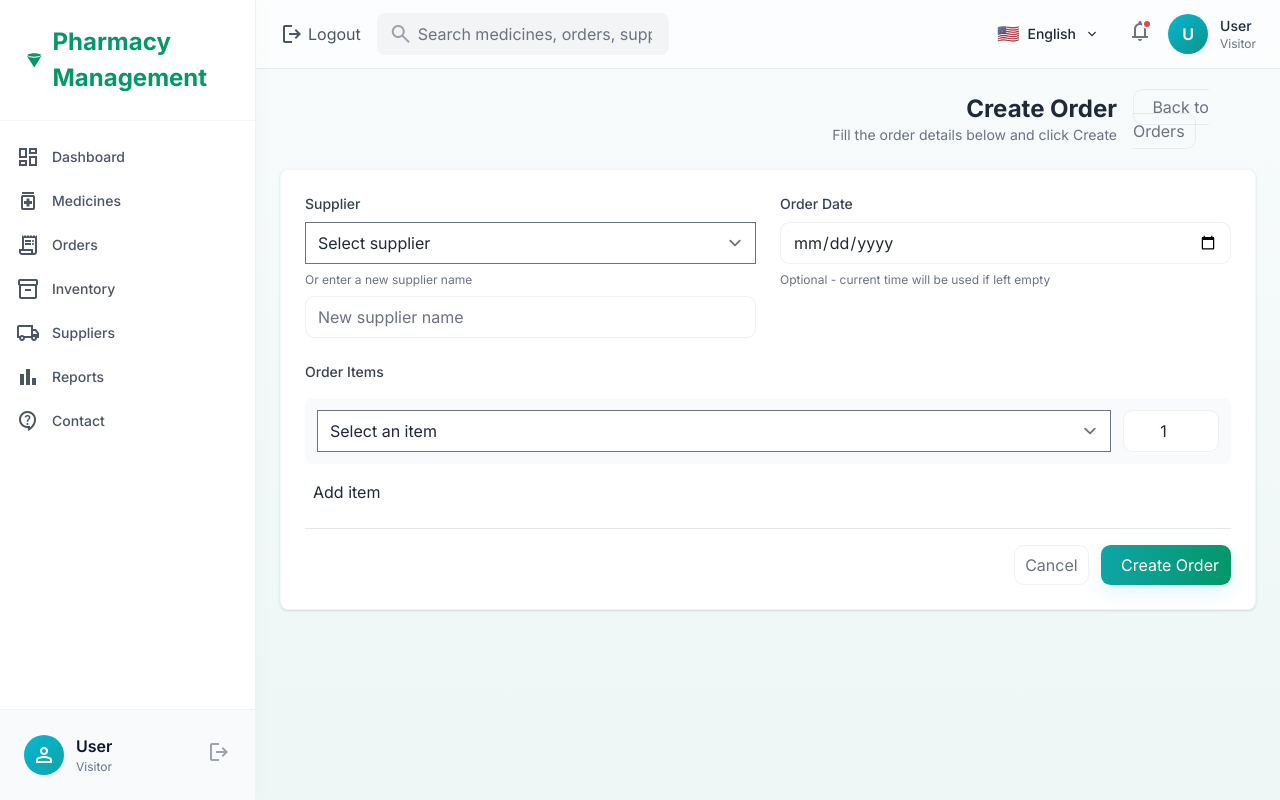
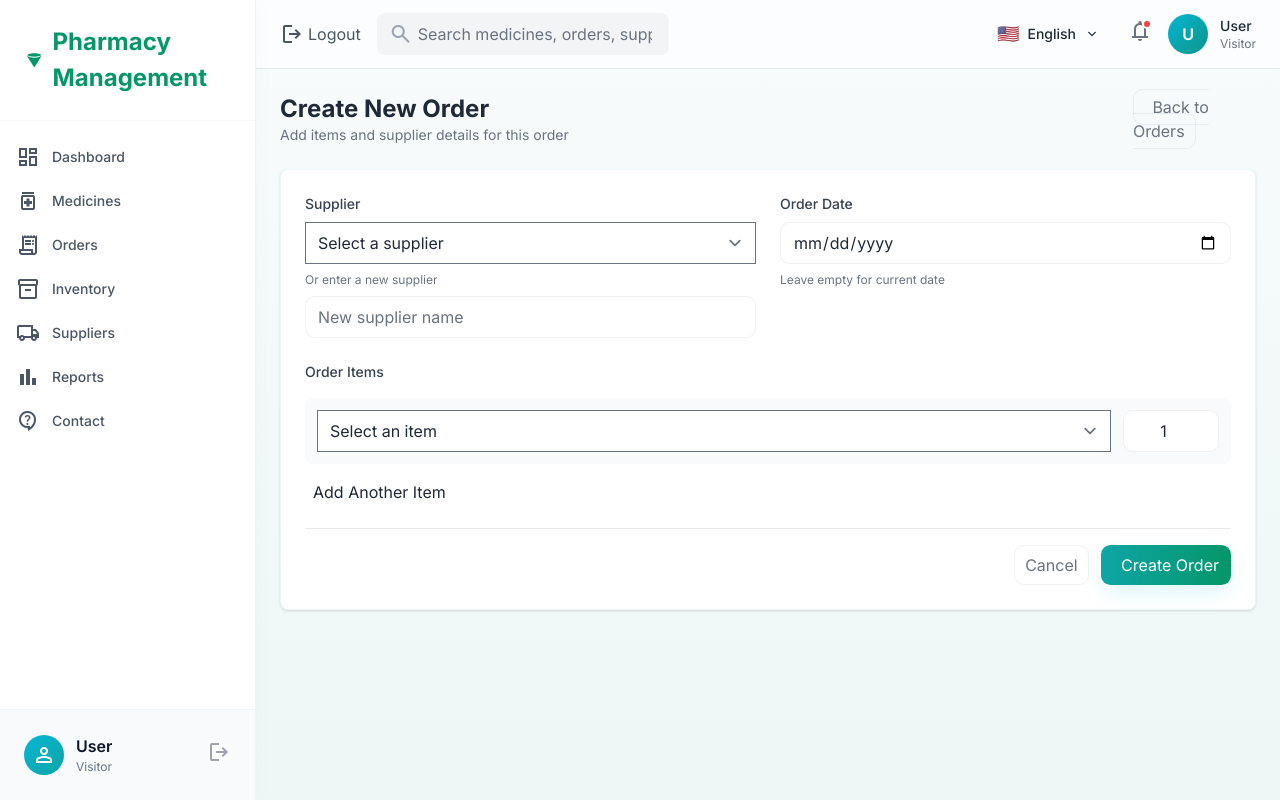
Before and after one commit to aryanbarde80/pharmacy-management-system, a Flask app: template templates/create_order.html in a window 1280 px wide. Run offline with Flask 3, Linux system fonts and the light colour scheme; the template is opened without the code that fills it: most values are stand-ins (such as "Sample title", 1, 10 or a date in 2020); some libraries are stand-ins or nearby versions.

Commit message:
Refactor create_order.html for improved clarity

```diff
--- a/templates/create_order.html
+++ b/templates/create_order.html
@@ -1,21 +1,21 @@
 {% extends 'base.html' %}
 
 {% block content %}
-<div class="{% if lang == 'ar' %}rtl{% endif %}">
+<div class="ltr">
   <div class="flex items-center justify-between mb-6 flex-col sm:flex-row gap-4">
-    <div class="text-center sm:text-right w-full">
-      <h2 class="text-2xl font-bold text-gray-800 dark:text-white">{{ _('create_order') }}</h2>
-      <p class="text-sm text-gray-500 dark:text-gray-400">{{ _('order_details') }}</p>
+    <div class="text-center sm:text-left w-full">
+      <h2 class="text-2xl font-bold text-gray-800">Create New Order</h2>
+      <p class="text-sm text-gray-500">Add items and supplier details for this order</p>
     </div>
     <div class="w-full sm:w-auto">
       <a href="{{ url_for('orders') }}" class="btn-ghost w-full sm:w-auto text-center">
-        <i class="fas fa-arrow-{{ 'left' if lang == 'en' else 'right' }} mr-2"></i>
-        {{ _('back_to_orders') }}
+        <i class="fas fa-arrow-left mr-2"></i>
+        Back to Orders
       </a>
     </div>
   </div>
 
-  <form action="{{ url_for('create_order_submit') }}" method="post" class="space-y-6 card p-6 bg-white dark:bg-gray-800 rounded-lg shadow">
+  <form action="{{ url_for('create_order_submit') }}" method="post" class="space-y-6 card p-6 bg-white rounded-lg shadow">
     {% with messages = get_flashed_messages(with_categories=true) %}
       {% if messages %}
         {% for category, message in messages %}
@@ -28,30 +28,30 @@
 
     <div class="grid grid-cols-1 md:grid-cols-2 gap-6">
       <div class="space-y-2">
-        <label class="block text-sm font-medium text-gray-700 dark:text-gray-300">{{ _('supplier') }}</label>
+        <label class="block text-sm font-medium text-gray-700">Supplier</label>
         <select name="supplier" class="form-input w-full mt-1" required>
-          <option value="">{{ _('select_supplier') }}</option>
+          <option value="">Select a supplier</option>
           {% for s in suppliers %}
             <option value="{{ s.id }}">{{ s.name or s.company or s.id }}</option>
           {% endfor %}
         </select>
-        <p class="text-xs text-gray-500 dark:text-gray-400 mt-1">{{ _('or_enter_new') }}</p>
-        <input type="text" name="supplier_text" class="form-input w-full mt-1" placeholder="{{ _('new_supplier_placeholder') }}">
+        <p class="text-xs text-gray-500 mt-1">Or enter a new supplier</p>
+        <input type="text" name="supplier_text" class="form-input w-full mt-1" placeholder="New supplier name">
       </div>
 
       <div class="space-y-2">
-        <label class="block text-sm font-medium text-gray-700 dark:text-gray-300">{{ _('order_date') }}</label>
+        <label class="block text-sm font-medium text-gray-700">Order Date</label>
         <input type="date" name="order_date" class="form-input w-full mt-1">
-        <p class="text-xs text-gray-500 dark:text-gray-400 mt-1">{{ _('optional_date') }}</p>
+        <p class="text-xs text-gray-500 mt-1">Leave empty for current date</p>
       </div>
     </div>
 
     <div class="space-y-4">
-      <label class="block text-sm font-medium text-gray-700 dark:text-gray-300">{{ _('order_items') }}</label>
+      <label class="block text-sm font-medium text-gray-700">Order Items</label>
       <div id="order-lines" class="space-y-3">
-        <div class="flex flex-col sm:flex-row gap-3 items-start sm:items-center order-line p-3 bg-gray-50 dark:bg-gray-700 rounded-lg">
+        <div class="flex flex-col sm:flex-row gap-3 items-start sm:items-center order-line p-3 bg-gray-50 rounded-lg">
           <select name="item_id[]" class="form-input flex-1 w-full" required>
-            <option value="">{{ _('select_item') }}</option>
+            <option value="">Select an item</option>
             {% for it in items %}
               <option value="{{ it.id }}" data-stock="{{ it.stock_quantity or 0 }}">
                 {{ it.name or it.id }} {% if it.category %}- {{ it.category }}{% endif %}
@@ -60,7 +60,7 @@
           </select>
           <div class="flex items-center gap-2 w-full sm:w-auto">
             <input type="number" name="quantity[]" min="1" value="1" class="form-input w-24 text-center" required>
-            <button type="button" class="btn-ghost remove-line text-red-600 dark:text-red-400" title="{{ _('remove') }}">
+            <button type="button" class="btn-ghost remove-line text-red-600" title="Remove item">
               <i class="fas fa-trash"></i>
             </button>
           </div>
@@ -70,18 +70,18 @@
       <div class="mt-2">
         <button type="button" id="add-line" class="btn-secondary">
           <i class="fas fa-plus mr-2"></i>
-          {{ _('add_item') }}
+          Add Another Item
         </button>
       </div>
     </div>
 
-    <div class="flex flex-col sm:flex-row justify-end gap-3 pt-4 border-t border-gray-200 dark:border-gray-700">
+    <div class="flex flex-col sm:flex-row justify-end gap-3 pt-4 border-t border-gray-200">
       <a href="{{ url_for('orders') }}" class="btn-ghost text-center">
-        {{ _('cancel') }}
+        Cancel
       </a>
       <button type="submit" class="btn-primary">
         <i class="fas fa-save mr-2"></i>
-        {{ _('create_order_btn') }}
+        Create Order
       </button>
     </div>
   </form>
@@ -127,7 +127,7 @@ document.addEventListener('DOMContentLoaded', function() {
     const maxStock = parseInt(selectedOption.dataset.stock) || 0;
 
     if (parseInt(input.value) > maxStock) {
-      input.setCustomValidity(`{{ _('max_stock') }}: ${maxStock}`);
+      input.setCustomValidity(`Maximum stock available: ${maxStock}`);
       input.reportValidity();
     } else {
       input.setCustomValidity('');
@@ -172,32 +172,16 @@ document.addEventListener('DOMContentLoaded', function() {
 </script>
 
 <style>
-/* RTL Support */
-.rtl [dir="rtl"] .rtl\:mr-2 {
-  margin-right: 0 !important;
-  margin-left: 0.5rem !important;
-}
-
-/* Dark mode adjustments */
-.dark .form-input {
-  @apply bg-gray-700 border-gray-600 text-white;
-}
-
-.dark .form-input:focus {
-  @apply border-blue-500 ring-blue-500;
-}
-
-.dark .btn-ghost {
-  @apply text-gray-200 hover:bg-gray-700;
-}
-
-/* Responsive adjustments */n@media (max-width: 640px) {
+/* Responsive adjustments */
+@media (max-width: 640px) {
   .order-line {
-    @apply flex-col items-stretch gap-2;
+    flex-direction: column;
+    align-items: stretch;
+    gap: 0.5rem;
   }
 
   .order-line .form-input {
-    @apply w-full;
+    width: 100%;
   }
 }
 </style>
```
